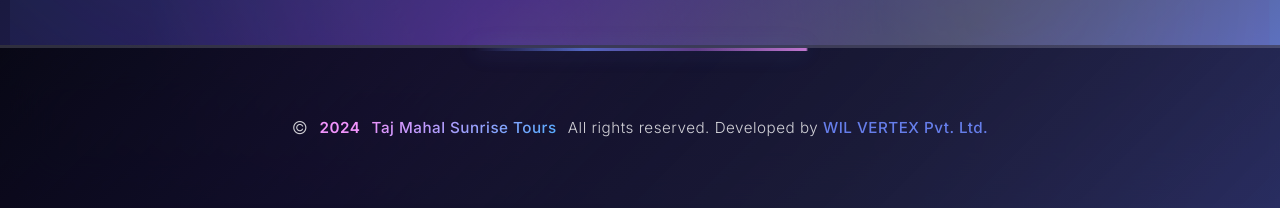
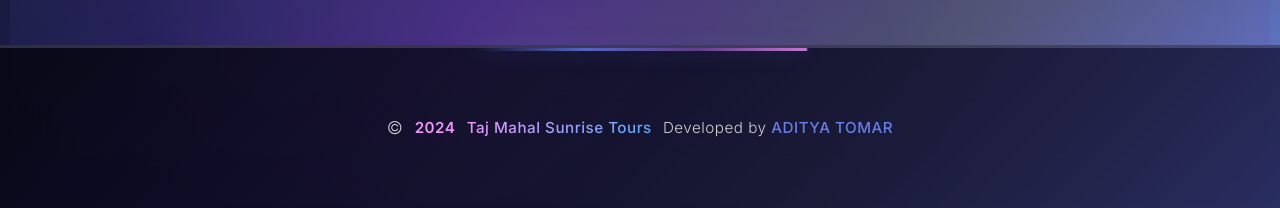
Before and after one commit to tomaraditya5122/tajmahalsunrisetourfromdelhi.com, a plain HTML site: page index.html in a window 1280 px wide. Shown: the part 10127-10335 px from the top of the page. Drawn offline with nearby package versions, Linux system fonts and the light colour scheme; a script that the page names is missing.

Commit message:
Update copyright information in index.html

```diff
--- a/index.html
+++ b/index.html
@@ -668,12 +668,12 @@
                                     >Taj Mahal Sunrise Tours</span
                                 >
                                 <span class="copyright-rights"
-                                    >All rights reserved. Developed by
+                                    >Developed by
                                     <a
                                         class="owner"
                                         href="https://www.webinfolab.com"
                                         target="_blank"
-                                        >WIL VERTEX Pvt. Ltd.</a
+                                        >ADITYA TOMAR</a
                                     ></span
                                 >
                             </p>
```
